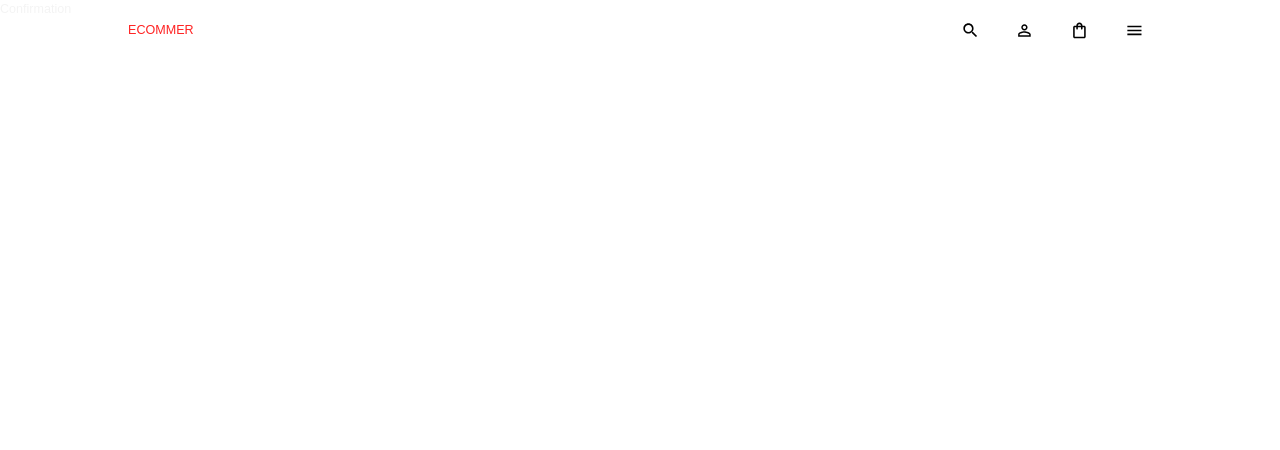
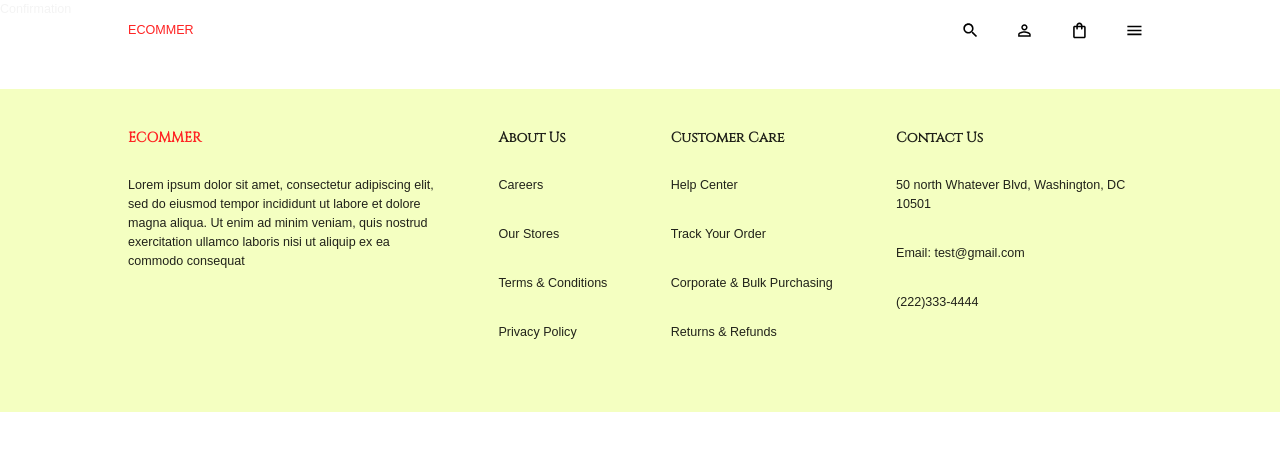
Before and after one commit to Munkiestar/FULLSTACK-React-Ecommerce-App, a React (Vite) app in the folder frontend/: page /checkout/success in a window 1280 px wide. Shown: the top 450 px of the page. Built offline with nearby package versions, Linux system fonts and the light colour scheme; a web font is replaced by a local one.

Commit message:
add Footer

```diff
--- a/frontend/src/App.jsx
+++ b/frontend/src/App.jsx
@@ -14,6 +14,7 @@
 import Confirmation from "./scenes/checkout/Confirmation.jsx";
 import CartMenu from "./scenes/global/CartMenu.jsx";
 import Navbar from "./scenes/global/Navbar.jsx";
+import Footer from "./scenes/global/Footer.jsx";
 
 // start every page from the top
 const ScrollToTop = () => {
@@ -39,6 +40,7 @@
           <Route path="checkout/success" element={<Confirmation />} />
         </Routes>
         <CartMenu />
+        <Footer />
       </Router>
     </div>
   );
--- /dev/null
+++ b/frontend/src/scenes/global/Footer.jsx
@@ -0,0 +1,74 @@
+import { useTheme } from "@emotion/react";
+import { Box, Typography } from "@mui/material";
+import { shades } from "../../theme";
+const Footer = () => {
+  const {
+    palette: { neutral },
+  } = useTheme();
+
+  return (
+    <Box marginTop="70px" padding="40px 0" backgroundColor={neutral.light}>
+      <Box
+        width="80%"
+        margin="auto"
+        display="flex"
+        justifyContent="space-between"
+        flexWrap="wrap"
+        rowGap="30px"
+        columnGap="clamp(20px, 30px, 40px)"
+      >
+        <Box width="clamp(20%, 30%, 40%)">
+          <Typography
+            variant="h4"
+            fontWeight="bold"
+            mb="30px"
+            color={shades.secondary[500]}
+          >
+            ECOMMER
+          </Typography>
+          <div>
+            Lorem ipsum dolor sit amet, consectetur adipiscing elit, sed do
+            eiusmod tempor incididunt ut labore et dolore magna aliqua. Ut enim
+            ad minim veniam, quis nostrud exercitation ullamco laboris nisi ut
+            aliquip ex ea commodo consequat
+          </div>
+        </Box>
+
+        <Box>
+          <Typography variant="h4" fontWeight="bold" mb="30px">
+            About Us
+          </Typography>
+          <Typography mb="30px">Careers</Typography>
+          <Typography mb="30px">Our Stores</Typography>
+          <Typography mb="30px">Terms & Conditions</Typography>
+          <Typography mb="30px">Privacy Policy</Typography>
+        </Box>
+
+        <Box>
+          <Typography variant="h4" fontWeight="bold" mb="30px">
+            Customer Care
+          </Typography>
+          <Typography mb="30px">Help Center</Typography>
+          <Typography mb="30px">Track Your Order</Typography>
+          <Typography mb="30px">Corporate & Bulk Purchasing</Typography>
+          <Typography mb="30px">Returns & Refunds</Typography>
+        </Box>
+
+        <Box width="clamp(20%, 25%, 30%)">
+          <Typography variant="h4" fontWeight="bold" mb="30px">
+            Contact Us
+          </Typography>
+          <Typography mb="30px">
+            50 north Whatever Blvd, Washington, DC 10501
+          </Typography>
+          <Typography mb="30px" sx={{ wordWrap: "break-word" }}>
+            Email: test@gmail.com
+          </Typography>
+          <Typography mb="30px">(222)333-4444</Typography>
+        </Box>
+      </Box>
+    </Box>
+  );
+};
+
+export default Footer;
```
